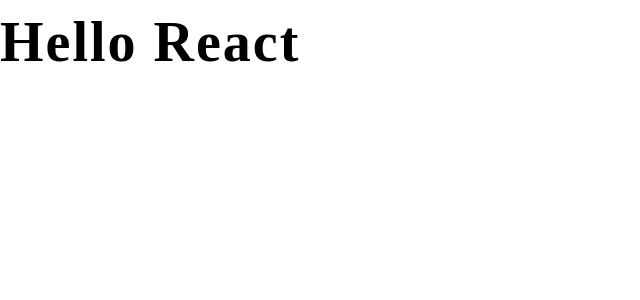
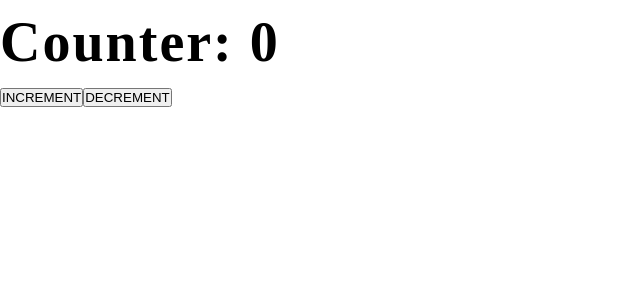
Before and after one commit to CaliforniaDev/OdinProject-Lifecycle, a React (Create React App) app in the folder lifecycle-assignment/: page / in a window 1280 px wide. Shown: the top 300 px of the page, without its empty margins (0-640 px from the left). Built offline with nearby package versions, Linux system fonts and the light colour scheme.

Commit message:
Import counter component to parent

```diff
--- a/lifecycle-assignment/src/App.js
+++ b/lifecycle-assignment/src/App.js
@@ -1,10 +1,19 @@
-
-const App = () => {
-  return (
-    <div>
-      <h1>Hello React</h1>
-    </div>
-  );
+import React from "react";
+import Counter from "./components/Counter";
+// LIFECYCLE METHODS //
+// MOUNTING, UPDATING, ERROR BOUNDARIES, UNMOUNTING///
+class App extends React.Component {
+  render() {
+    return (
+      <div>
+        <Counter />
+      </div>
+    )
+  }
 }
 
+
+
+
+
 export default App;
--- /dev/null
+++ b/lifecycle-assignment/src/components/Counter.js
@@ -0,0 +1,36 @@
+import React from 'react';
+
+class Counter extends React.Component {
+  constructor(props) {
+    super(props);
+    console.log('Contructor');
+
+    this.state= {
+      counter: 0,
+    }
+  }
+  increment = () => {
+    this.setState(prevState => ({
+      ...prevState,
+      counter: prevState.counter + 1
+    }));
+  }
+  decrement = () => {
+    this.setState(prevState => ({
+      ...prevState,
+      counter: prevState.counter - 1
+    }))
+  }
+  render() {
+    console.log('render');
+    const { counter } = this.state
+    return (
+      <div className="counter">
+        <h1>Counter: {counter}</h1>
+        <button onClick={this.increment}>INCREMENT</button>
+        <button onClick={this.decrement}>DECREMENT</button>
+      </div>
+    )
+  }
+}
+export default Counter;
```
